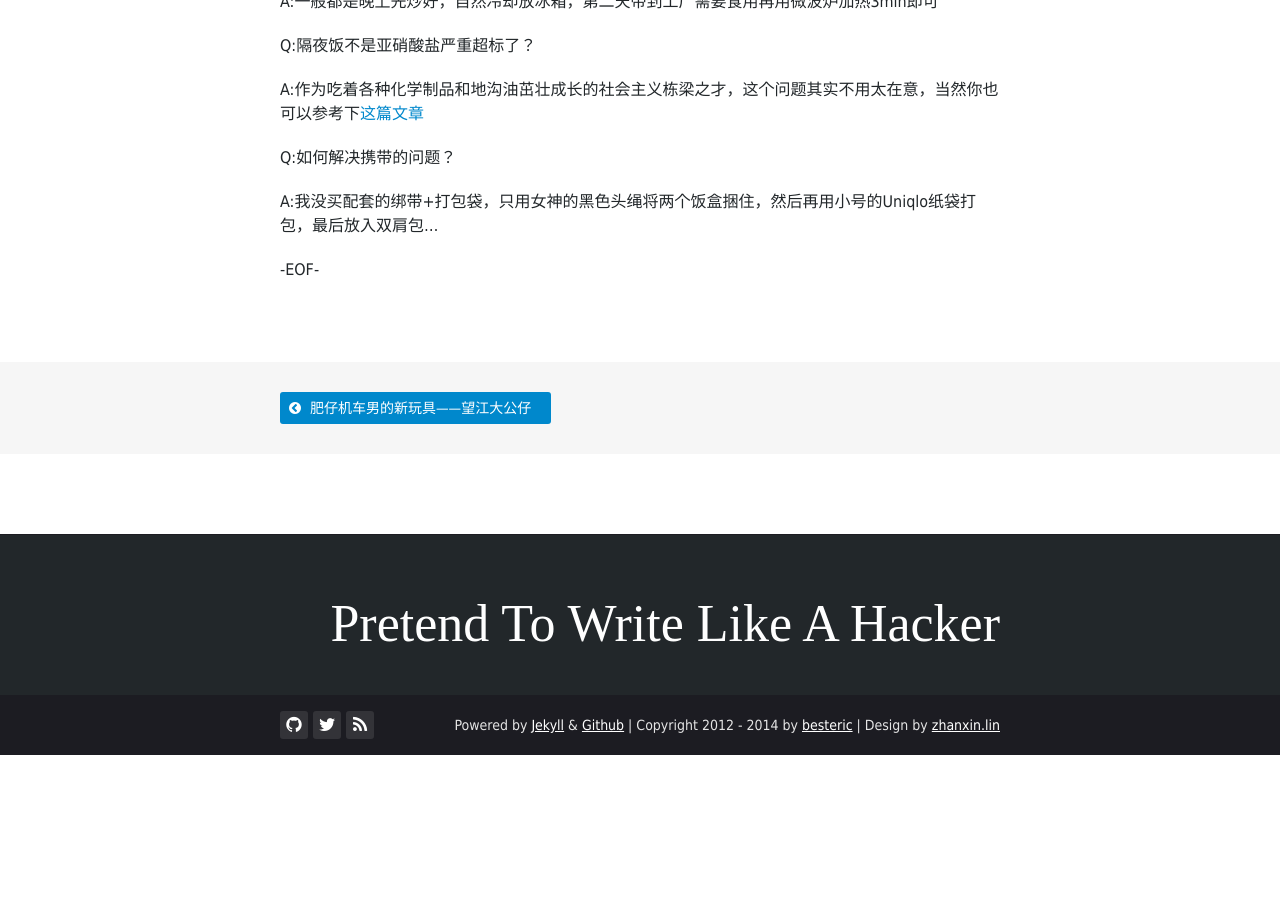
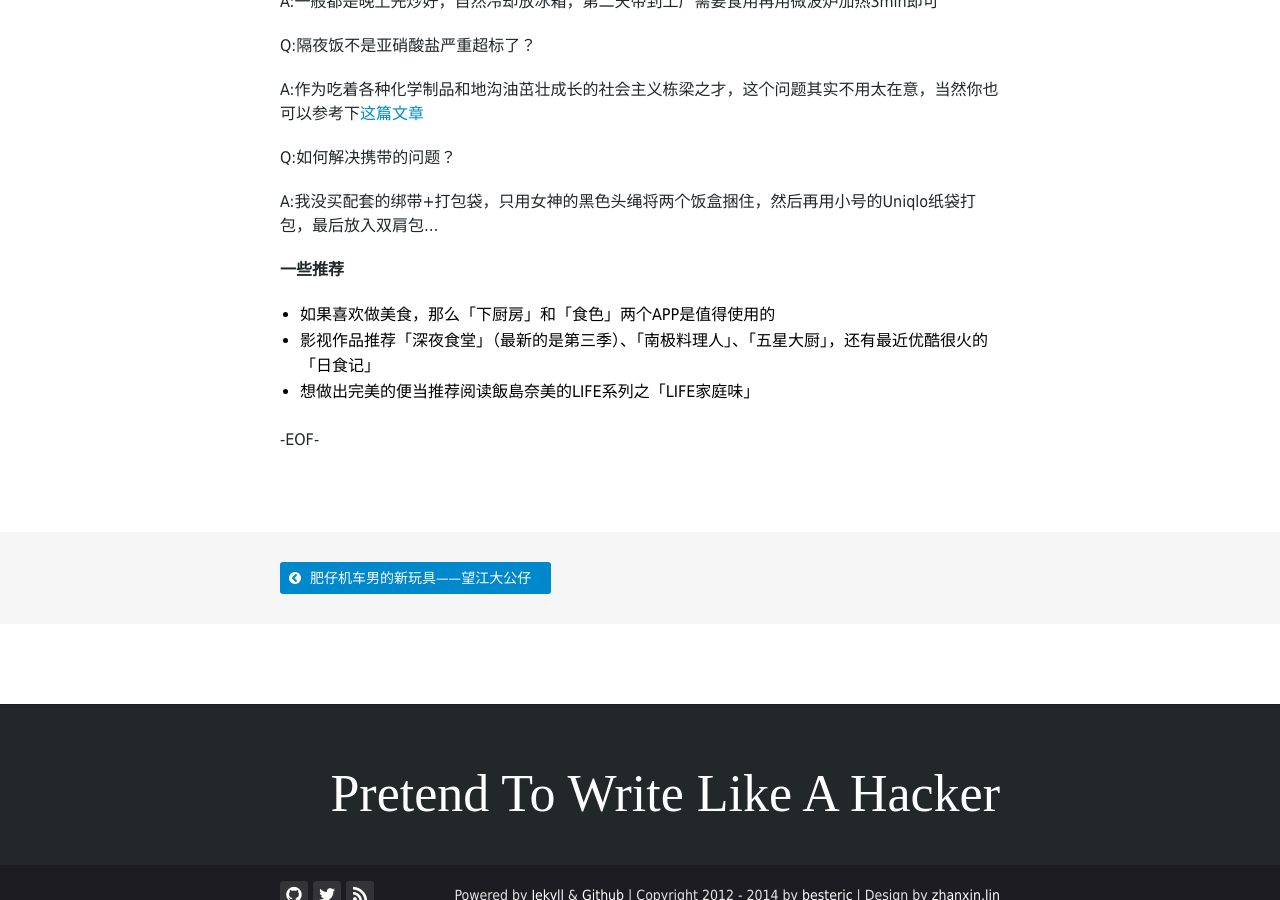
Before and after one commit to besteric/besteric.github.com, a Jekyll site: the page built from _posts/2014-11-16-food-and-love-with-muji-rice-box.md, in a window 1280 px wide and 900 px high, scrolled down 9636 px. Built offline with Jekyll 4.4.1, drawn with Linux system fonts in a browser that asks for light colours; nearby versions of some CDN libraries; some web fonts are replaced; Markdown is read by kramdown in place of the engine named in the settings; comment, search, counter and statistics services are not loaded; before the commit the page ends 10391 px from its top, so only the background shows below that.

```diff
--- a/_posts/2014-11-16-food-and-love-with-muji-rice-box.md
+++ b/_posts/2014-11-16-food-and-love-with-muji-rice-box.md
@@ -94,4 +94,10 @@
 
 A:我没买配套的绑带+打包袋，只用女神的黑色头绳将两个饭盒捆住，然后再用小号的Uniqlo纸袋打包，最后放入双肩包...
 
+**一些推荐**
+
+* 如果喜欢做美食，那么「下厨房」和「食色」两个APP是值得使用的
+* 影视作品推荐「深夜食堂」（最新的是第三季）、「南极料理人」、「五星大厨」，还有最近优酷很火的「日食记」
+* 想做出完美的便当推荐阅读飯島奈美的LIFE系列之「LIFE家庭味」
+
 -EOF-
```
